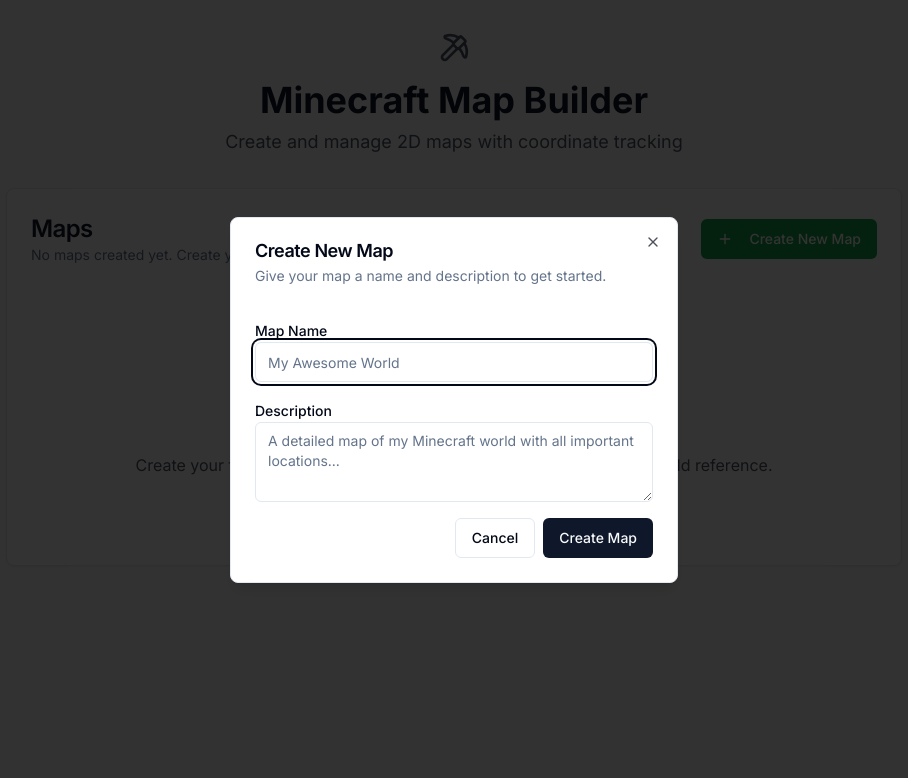
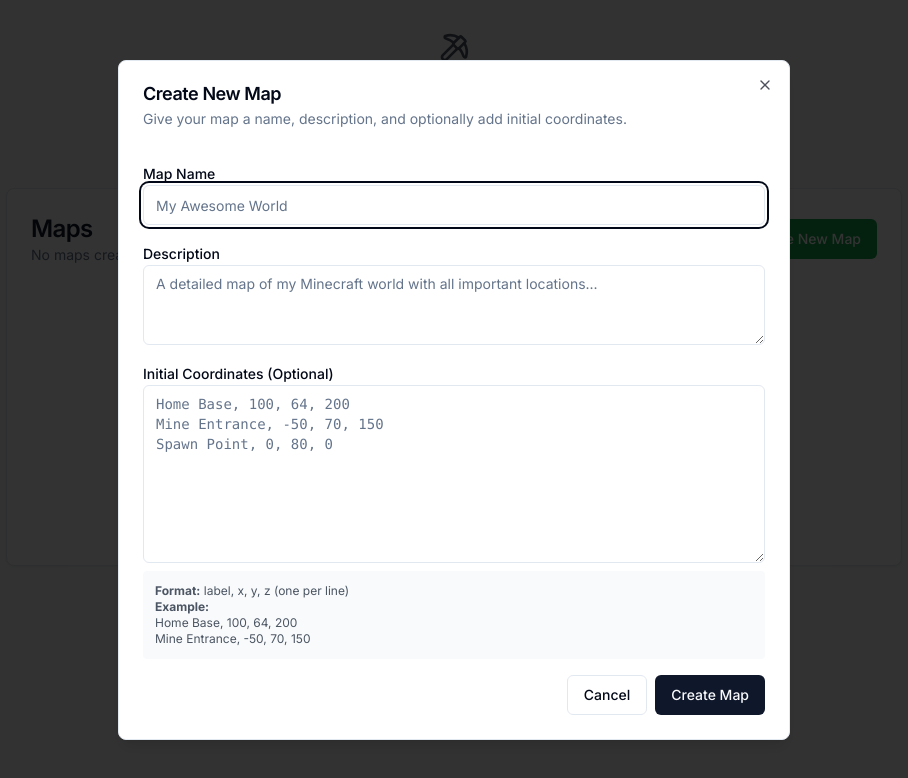
Before and after one commit to jph98/minecraft-map-builder-238e94dd, a React (Vite) app: page / in a window 1280 px wide. Both pictures are taken after a click on the button "Create New Map". Shown: the top 778 px of the page, without its empty margins (186-1094 px from the left). Built offline with nearby package versions, Linux system fonts and the light colour scheme.

Commit message:
Add multi-coordinate creation and improve map view
This commit introduces the ability to add multiple coordinates when initially creating a map.
The map view has been redesigned to ensure a minimum height of 800 pixels, and improvements have been made to ensure map points are clearly visible.

```diff
--- a/src/components/AppProvider.tsx
+++ b/src/components/AppProvider.tsx
@@ -1,11 +1,10 @@
-
 import React, { useState, ReactNode, createContext, useContext } from 'react';
 import { MinecraftMap, Coordinate } from '@/types/map';
 import { toast } from 'sonner';
 
 interface AppContextType {
   maps: MinecraftMap[];
-  handleCreateMap: (mapData: Omit<MinecraftMap, 'id' | 'coordinates' | 'createdAt' | 'updatedAt'>) => MinecraftMap;
+  handleCreateMap: (mapData: Omit<MinecraftMap, 'id' | 'coordinates' | 'createdAt' | 'updatedAt'>, initialCoordinates?: Omit<Coordinate, 'id'>[]) => MinecraftMap;
   handleUpdateMap: (mapId: string, updates: { name: string; description: string }) => void;
   handleDeleteMap: (mapId: string) => void;
   handleAddCoordinate: (mapId: string, coordinateData: Omit<Coordinate, 'id'>) => void;
@@ -32,17 +31,23 @@ export const AppProvider: React.FC<AppProviderProps> = ({ children }) => {
 
   const generateId = () => Math.random().toString(36).substr(2, 9);
 
-  const handleCreateMap = (mapData: Omit<MinecraftMap, 'id' | 'coordinates' | 'createdAt' | 'updatedAt'>): MinecraftMap => {
+  const handleCreateMap = (mapData: Omit<MinecraftMap, 'id' | 'coordinates' | 'createdAt' | 'updatedAt'>, initialCoordinates: Omit<Coordinate, 'id'>[] = []): MinecraftMap => {
+    const coordinates: Coordinate[] = initialCoordinates.map(coord => ({
+      ...coord,
+      id: generateId(),
+    }));
+
     const newMap: MinecraftMap = {
       ...mapData,
       id: generateId(),
-      coordinates: [],
+      coordinates,
       createdAt: new Date(),
       updatedAt: new Date(),
     };
 
     setMaps(prev => [...prev, newMap]);
-    toast.success(`Map "${newMap.name}" created successfully!`);
+    const coordText = coordinates.length > 0 ? ` with ${coordinates.length} coordinate${coordinates.length > 1 ? 's' : ''}` : '';
+    toast.success(`Map "${newMap.name}" created successfully${coordText}!`);
     return newMap;
   };
 
--- a/src/components/MapManager.tsx
+++ b/src/components/MapManager.tsx
@@ -6,11 +6,11 @@ import { Label } from '@/components/ui/label';
 import { Textarea } from '@/components/ui/textarea';
 import { Card, CardContent, CardDescription, CardHeader, CardTitle } from '@/components/ui/card';
 import { Dialog, DialogContent, DialogDescription, DialogFooter, DialogHeader, DialogTitle, DialogTrigger } from '@/components/ui/dialog';
-import { MinecraftMap } from '@/types/map';
+import { MinecraftMap, Coordinate } from '@/types/map';
 import { Plus } from 'lucide-react';
 
 interface MapManagerProps {
-  onCreateMap: (map: Omit<MinecraftMap, 'id' | 'coordinates' | 'createdAt' | 'updatedAt'>) => void;
+  onCreateMap: (map: Omit<MinecraftMap, 'id' | 'coordinates' | 'createdAt' | 'updatedAt'>, coordinates: Omit<Coordinate, 'id'>[]) => void;
 }
 
 export const MapManager: React.FC<MapManagerProps> = ({ onCreateMap }) => {
@@ -18,19 +18,44 @@ export const MapManager: React.FC<MapManagerProps> = ({ onCreateMap }) => {
   const [formData, setFormData] = useState({
     name: '',
     description: '',
+    coordinates: '',
   });
+
+  const parseCoordinates = (text: string): Omit<Coordinate, 'id'>[] => {
+    const lines = text.trim().split('\n').filter(line => line.trim());
+    const coordinates: Omit<Coordinate, 'id'>[] = [];
+
+    for (const line of lines) {
+      const parts = line.split(',').map(part => part.trim());
+
+      if (parts.length >= 4) {
+        const label = parts[0].trim();
+        const x = parseInt(parts[1]);
+        const y = parseInt(parts[2]);
+        const z = parseInt(parts[3]);
+
+        if (!isNaN(x) && !isNaN(y) && !isNaN(z) && label) {
+          coordinates.push({ x, y, z, label });
+        }
+      }
+    }
+
+    return coordinates;
+  };
 
   const handleSubmit = (e: React.FormEvent) => {
     e.preventDefault();
 
     if (!formData.name.trim()) return;
 
+    const coordinates = parseCoordinates(formData.coordinates);
+
     onCreateMap({
       name: formData.name.trim(),
       description: formData.description.trim(),
-    });
+    }, coordinates);
 
-    setFormData({ name: '', description: '' });
+    setFormData({ name: '', description: '', coordinates: '' });
     setIsOpen(false);
   };
 
@@ -47,11 +72,11 @@ export const MapManager: React.FC<MapManagerProps> = ({ onCreateMap }) => {
         </Button>
       </DialogTrigger>
 
-      <DialogContent className="sm:max-w-md">
+      <DialogContent className="sm:max-w-2xl">
         <DialogHeader>
           <DialogTitle>Create New Map</DialogTitle>
           <DialogDescription>
-            Give your map a name and description to get started.
+            Give your map a name, description, and optionally add initial coordinates.
           </DialogDescription>
         </DialogHeader>
 
@@ -78,6 +103,24 @@ export const MapManager: React.FC<MapManagerProps> = ({ onCreateMap }) => {
                 rows={3}
               />
             </div>
+
+            <div>
+              <Label htmlFor="coordinates">Initial Coordinates (Optional)</Label>
+              <Textarea
+                id="coordinates"
+                value={formData.coordinates}
+                onChange={(e) => handleInputChange('coordinates', e.target.value)}
+                placeholder="Home Base, 100, 64, 200&#10;Mine Entrance, -50, 70, 150&#10;Spawn Point, 0, 80, 0"
+                rows={8}
+                className="font-mono text-sm"
+              />
+              <div className="text-xs text-gray-600 bg-gray-50 p-3 rounded mt-2">
+                <strong>Format:</strong> label, x, y, z (one per line)<br />
+                <strong>Example:</strong><br />
+                Home Base, 100, 64, 200<br />
+                Mine Entrance, -50, 70, 150
+              </div>
+            </div>
           </div>
 
           <DialogFooter>
--- a/src/pages/Index.tsx
+++ b/src/pages/Index.tsx
@@ -1,8 +1,7 @@
-
 import React, { useState } from 'react';
 import { useNavigate } from 'react-router-dom';
 import { useApp } from '@/components/AppProvider';
-import { MinecraftMap } from '@/types/map';
+import { MinecraftMap, Coordinate } from '@/types/map';
 import { MapCard } from '@/components/MapCard';
 import { MapManager } from '@/components/MapManager';
 import { MapEditDialog } from '@/components/MapEditDialog';
@@ -14,8 +13,8 @@ const Index = () => {
   const { maps, handleCreateMap, handleUpdateMap, handleDeleteMap } = useApp();
   const [editingMap, setEditingMap] = useState<MinecraftMap | null>(null);
 
-  const handleCreateMapAndNavigate = (mapData: Omit<MinecraftMap, 'id' | 'coordinates' | 'createdAt' | 'updatedAt'>) => {
-    const newMap = handleCreateMap(mapData);
+  const handleCreateMapAndNavigate = (mapData: Omit<MinecraftMap, 'id' | 'coordinates' | 'createdAt' | 'updatedAt'>, initialCoordinates: Omit<Coordinate, 'id'>[] = []) => {
+    const newMap = handleCreateMap(mapData, initialCoordinates);
     navigate(`/map/${newMap.id}`);
   };
 
```
Also changed, not shown: src/components/MapCanvas.tsx (+26 -26 lines).
